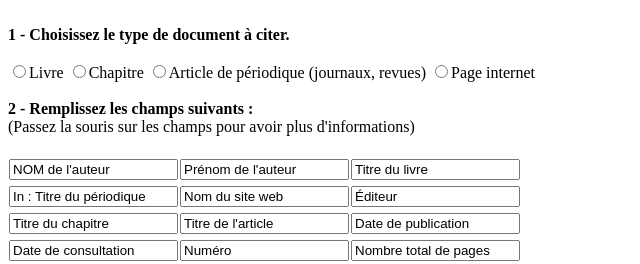
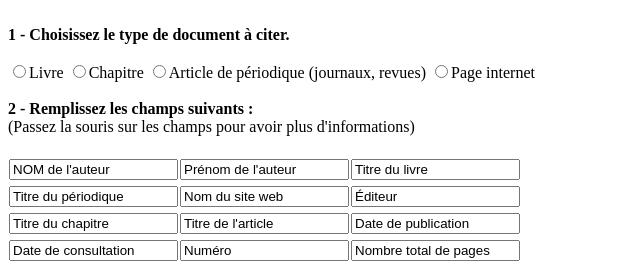
Before and after one commit to cdirabelais18/esidoc, a plain HTML site: page index.html in a window 1280 px wide. Shown: the top 264 px of the page, 0-640 px from the left. Drawn offline with Linux system fonts and the light colour scheme.

Commit message:
Update index.html

```diff
--- a/index.html
+++ b/index.html
@@ -111,7 +111,7 @@ this.form.result7.style.display='inline';
 <td style="padding-top:5px;"><input size="18" value="Titre du livre" id="result3" /></td>
 </tr>
 <tr>
-<td style="padding-top:5px;"><input size="18" value="In : Titre du p&eacute;riodique" title="Par exemple Science &amp; vie junior, Wapiti..." id="result4" /></td>
+<td style="padding-top:5px;"><input size="18" value="Titre du p&eacute;riodique" title="Par exemple Science &amp; vie junior, Wapiti..." id="result4" /></td>
 <td style="padding-top:5px;"><input size="18" value="Nom du site web" id="result5" /></td>
 <td style="padding-top:5px;"><input size="18" value="&Eacute;diteur" title="Se trouve sur la couverture ou dans les premi&egrave;res pages du livre." id="result6" /></td>
 </tr>
```
